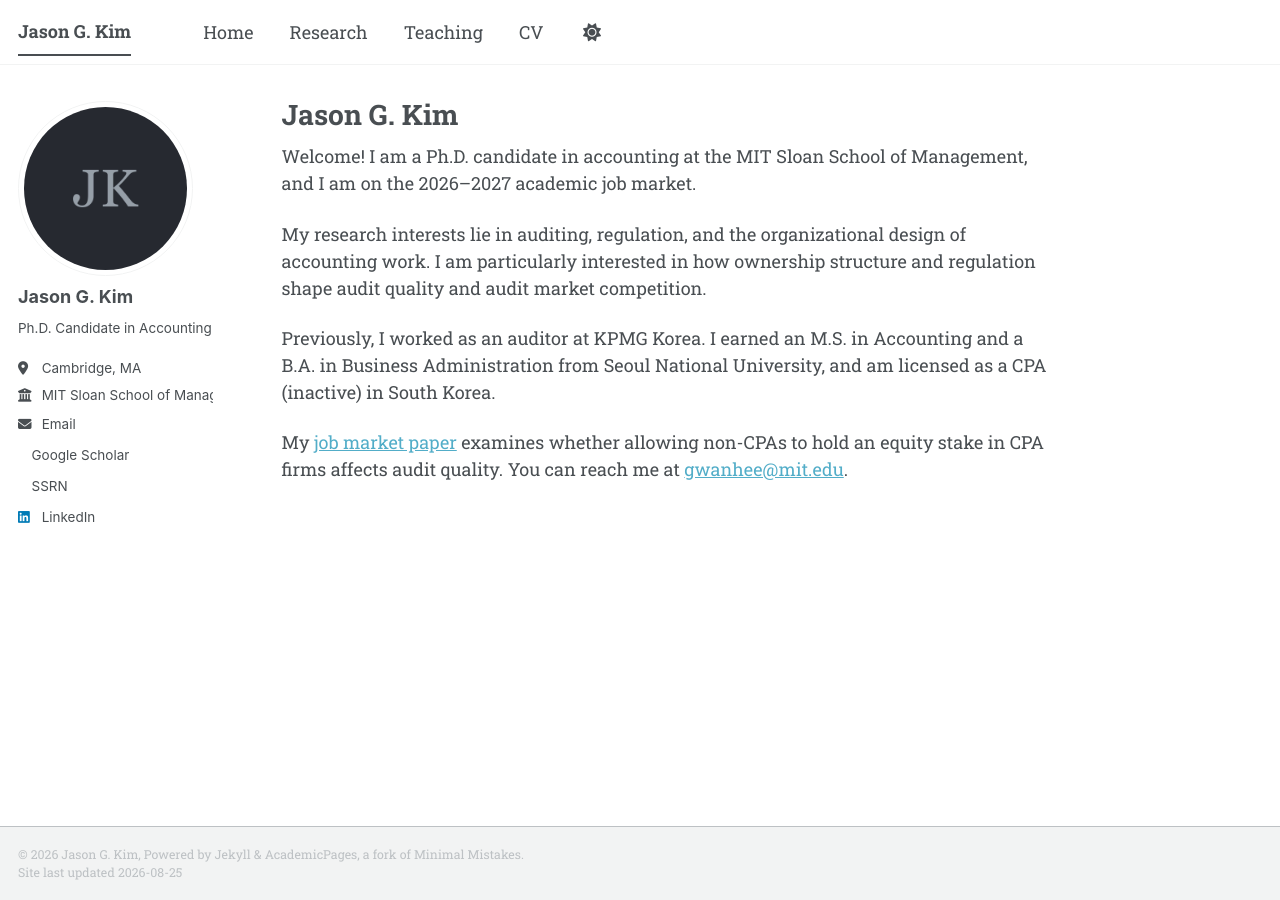
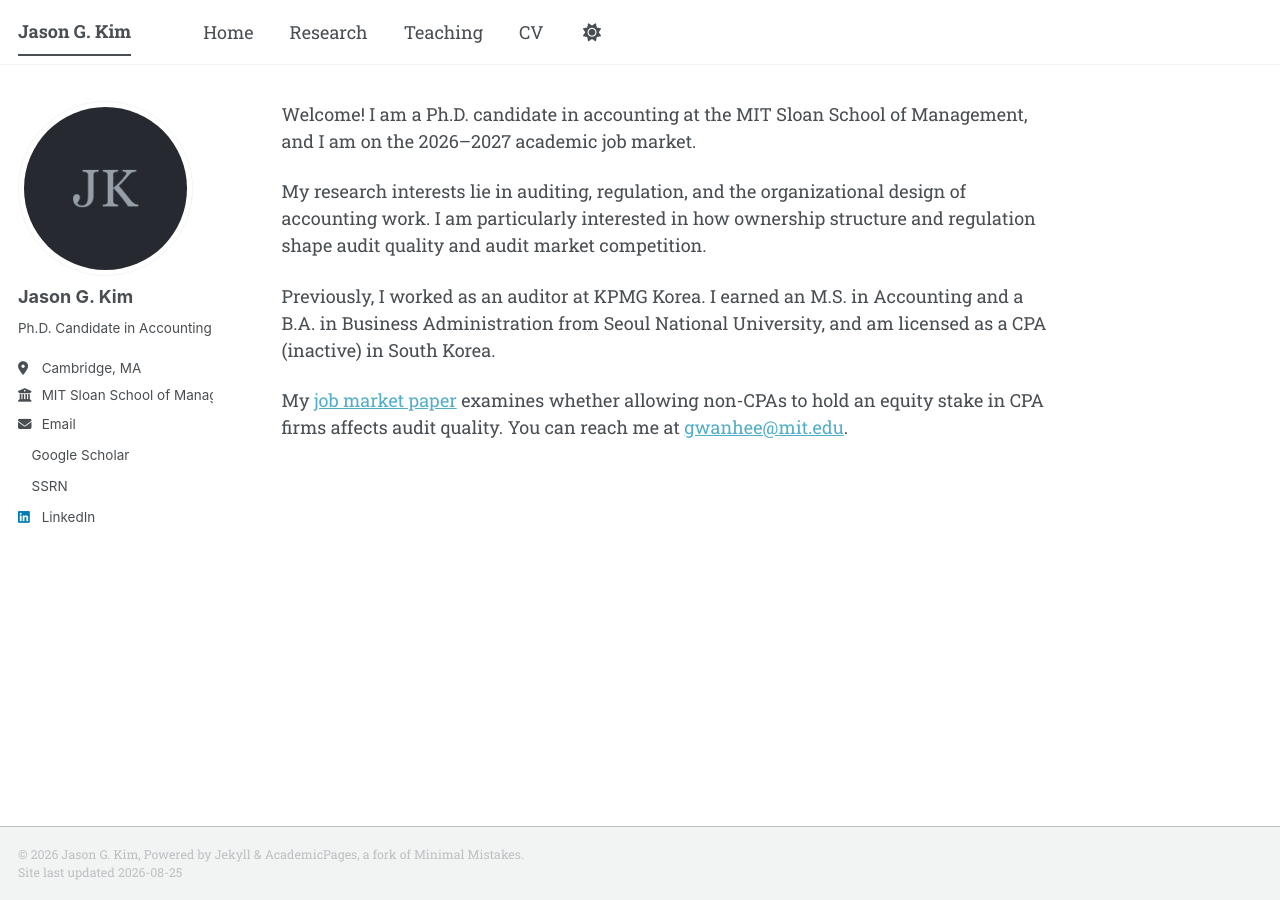
Before and after one commit to jgkim262/jgkim262.github.io, a Jekyll site: the page built from _pages/about.md, in a window 1280 px wide. Built offline with Jekyll 4.4.1, drawn with Linux system fonts in a browser that asks for light colours; a style sheet for code colours, icons or effects is not loaded.

Commit message:
Update about.md

```diff
--- a/_pages/about.md
+++ b/_pages/about.md
@@ -1,6 +1,5 @@
 ---
 permalink: /
-title: "Jason G. Kim"
 author_profile: true
 redirect_from:
   - /about/
```
